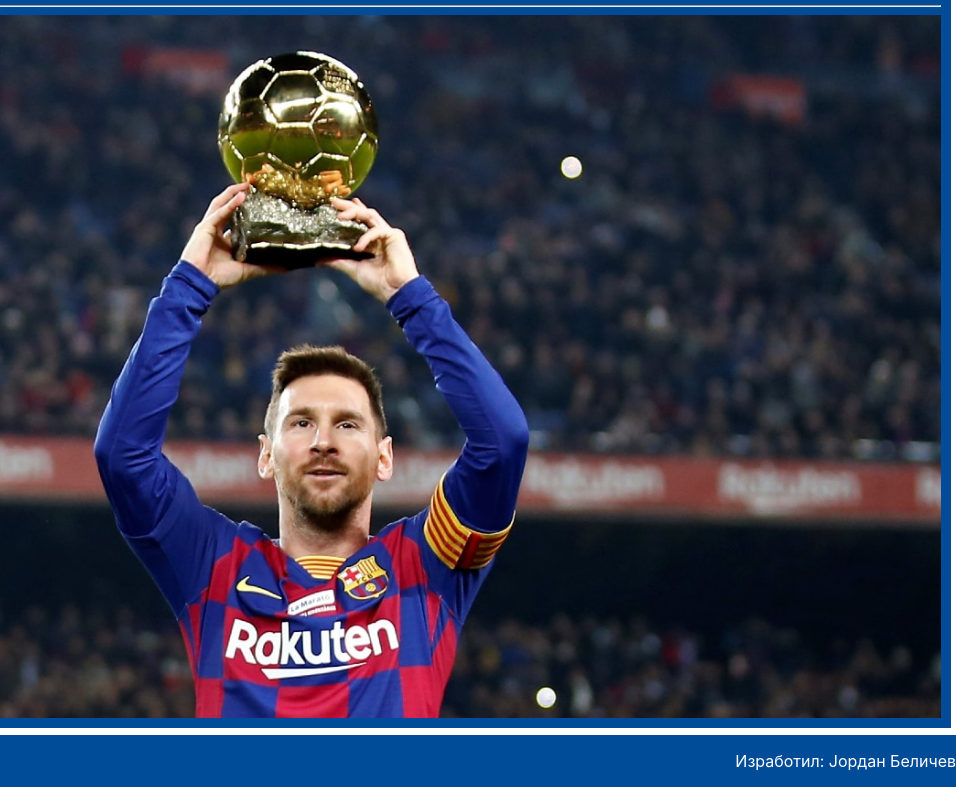
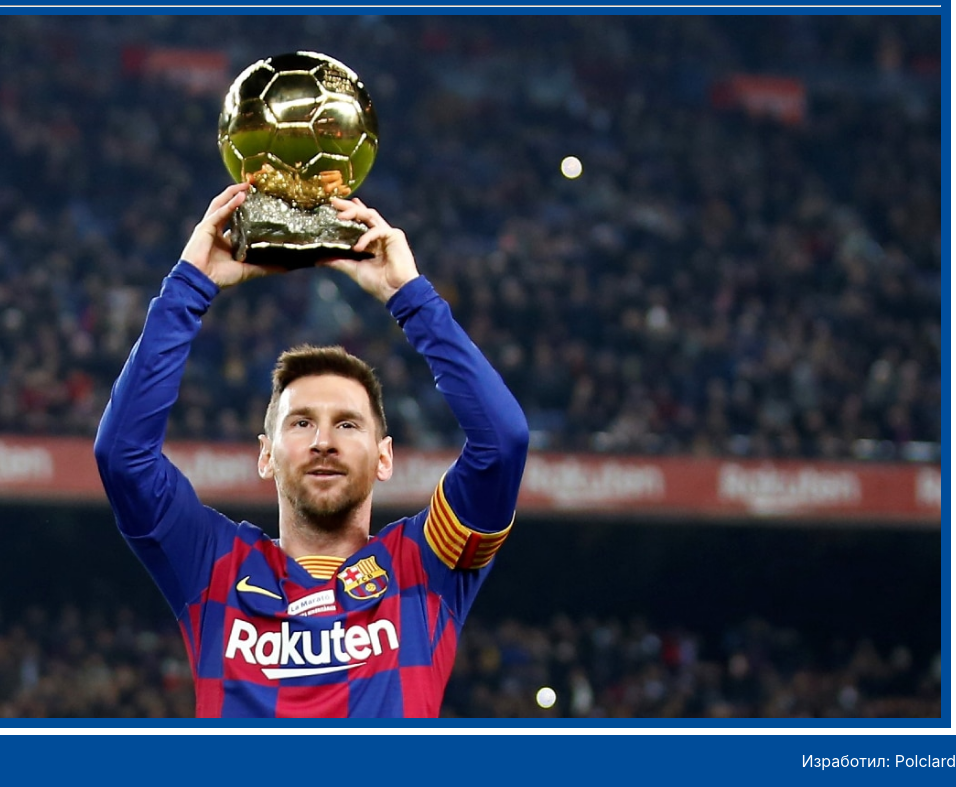
Before and after one commit to Polclard/lionelmessifinal.github.io, a plain HTML site: page news.html in a window 1280 px wide. Shown: the part 858-1645 px from the top of the page, 324-1280 px from the left. Drawn offline with Linux system fonts and the light colour scheme.

Commit message:
Update news.html

```diff
--- a/news.html
+++ b/news.html
@@ -71,7 +71,7 @@
                 <li><a href="https://www.instagram.com/leomessi/?hl=en"><img class="s-m" src="images\insta1.png"></a></li>
                 <li><a href="https://www.youtube.com/user/LeoMessi"><img class="s-m" src="images\youtube.png"></a></li>
                 <li><a href="https://twitter.com/WeAreMessi?ref_src=twsrc%5Egoogle%7Ctwcamp%5Eserp%7Ctwgr%5Eauthor"><img class="s-m" src="images\twitter.png"></a></li>
-                <p class="m-d">Изработил: Јордан Беличев</p>
+                <p class="m-d">Изработил: Polclard</p>
               </ul>
             </div>
           </div>
```
